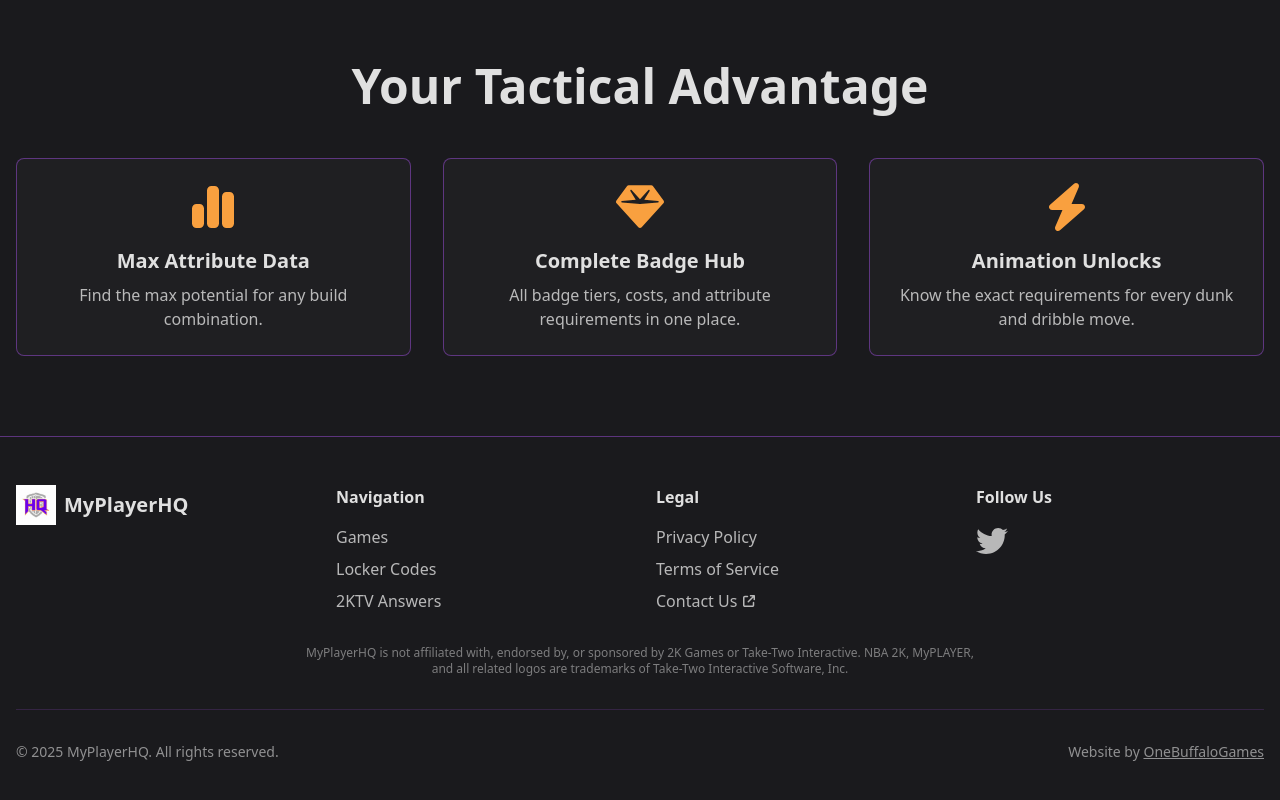
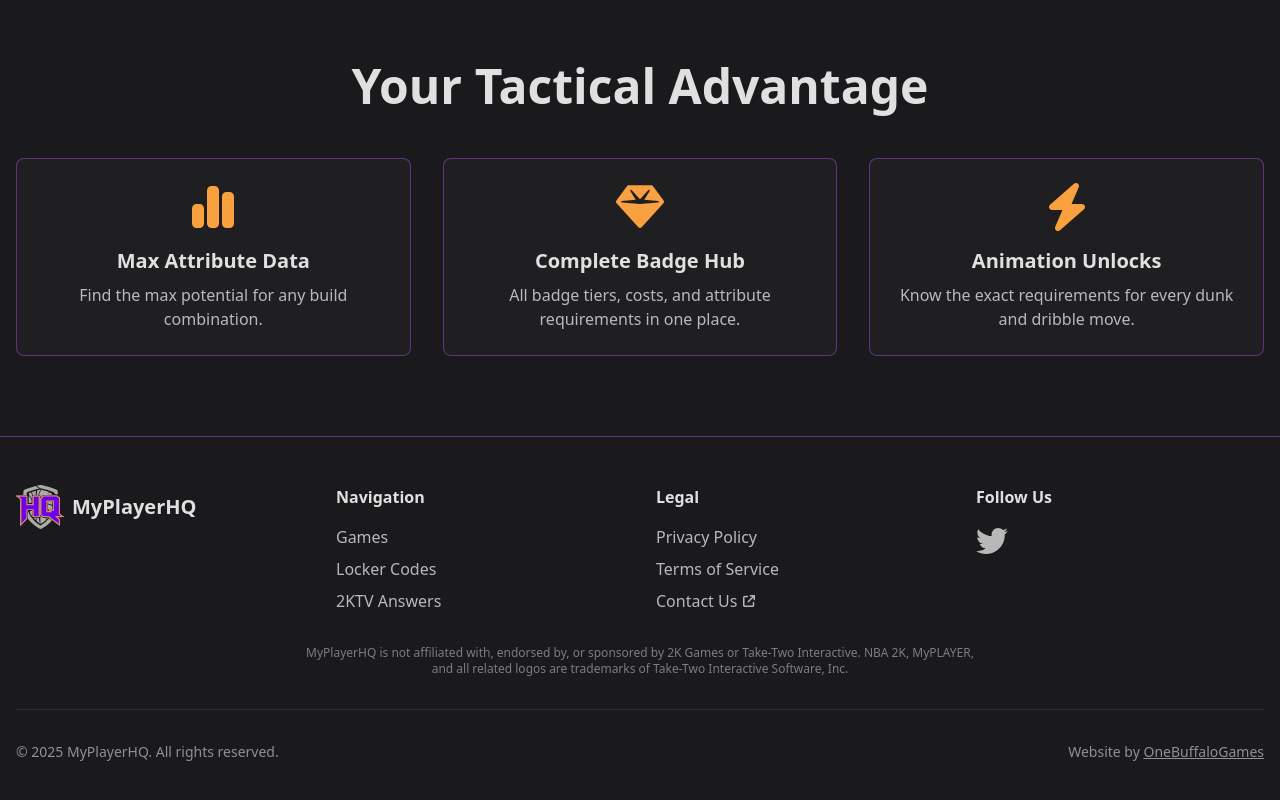
Before and after one commit to OneBuffaloLabs/myplayer-hq, a Next.js app: page / in a window 1280 px wide. Shown: the part 997-1797 px from the top of the page. Built offline with nearby package versions, Linux system fonts and the light colour scheme.

Commit message:
Updated footer

```diff
--- a/src/components/Footer.tsx
+++ b/src/components/Footer.tsx
@@ -39,7 +39,13 @@
             <Link
               href="/"
               className="flex items-center justify-center md:justify-start space-x-2 mb-4">
-              <Image src="/assets/images/shield.png" alt="MyPlayerHQ Logo" width={40} height={40} />
+              <Image
+                src="/assets/images/shield.svg"
+                alt="MyPlayerHQ Logo"
+                width={48}
+                height={48}
+                priority
+              />
               <span className="text-xl font-bold text-text">MyPlayerHQ</span>
             </Link>
           </div>
```
